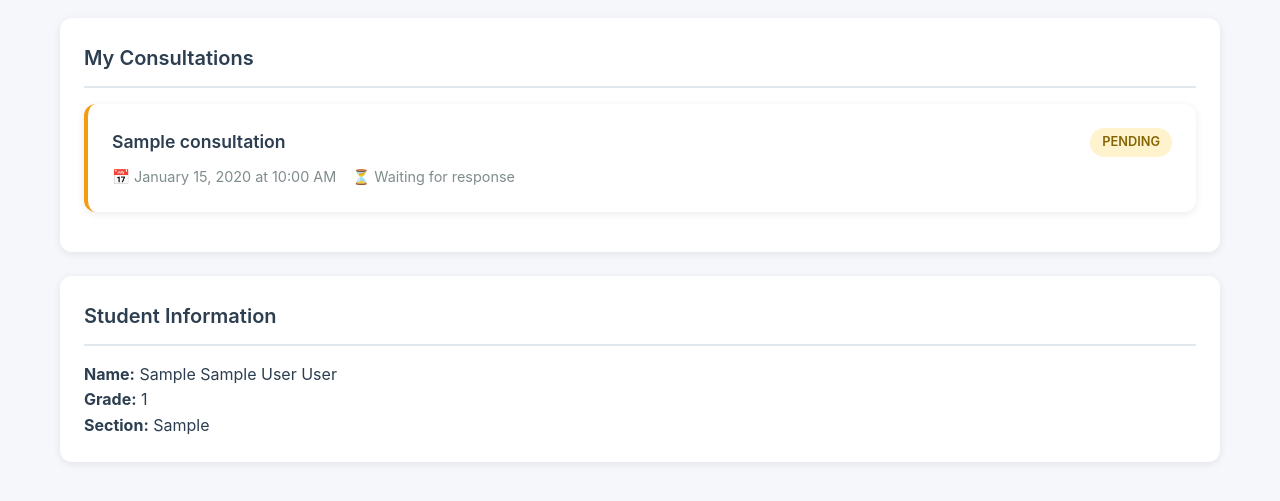
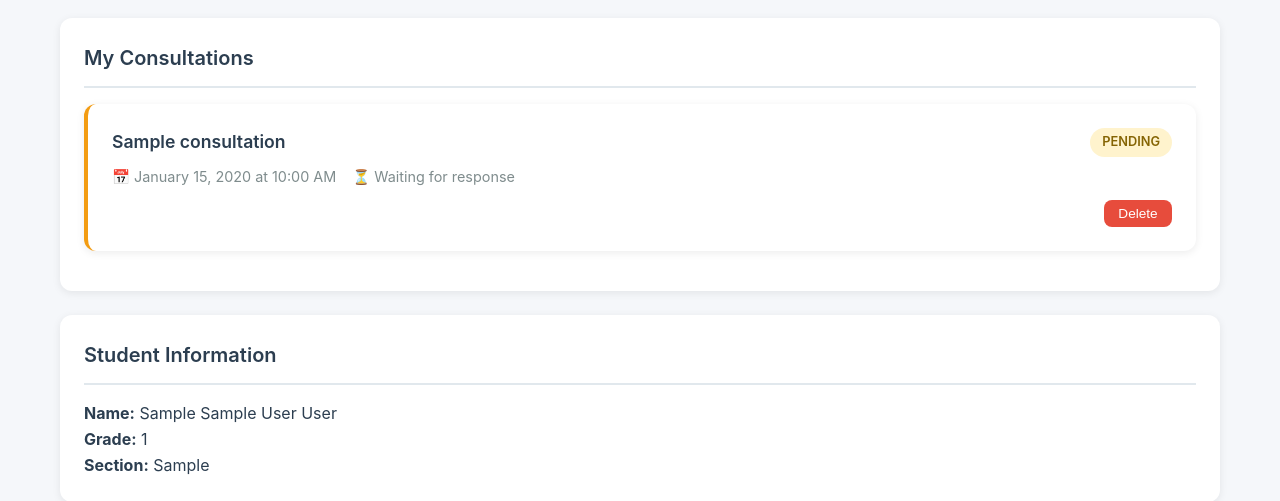
Before and after one commit to ragej4x/Psychosocial-Support-System, a Flask app: page /student/dashboard in a window 1280 px wide. Shown: the part 189-690 px from the top of the page. Run offline with Flask 3, Linux system fonts and the light colour scheme; the visitor is signed in with stand-in values (Sample User, id 1); tables that the repository leaves empty hold one stand-in row (values such as "Sample post").

Commit message:
Add files via upload

```diff
--- a/app.py
+++ b/app.py
@@ -349,6 +349,26 @@ def reply_consultation(consultation_id):
     flash('Reply sent successfully', 'success')
     return redirect(url_for('view_consultation', consultation_id=consultation_id))
 
+
+@app.route('/consultation/<int:consultation_id>/delete', methods=['POST'])
+def delete_consultation(consultation_id):
+    if 'user_id' not in session or session.get('user_type') != 'student':
+        return redirect(url_for('login'))
+
+    student = Student.query.filter_by(user_id=session['user_id']).first()
+    consultation = Consultation.query.get_or_404(consultation_id)
+
+    if consultation.student_id != student.id:
+        flash('Unauthorized access', 'error')
+        return redirect(url_for('student_dashboard'))
+
+    db.session.delete(consultation)
+    db.session.commit()
+
+    flash('Consultation deleted successfully', 'success')
+    return redirect(url_for('student_dashboard'))
+
+
 @app.route('/teacher/student/<int:student_id>')
 def view_student(student_id):
     if 'user_id' not in session or session.get('user_type') != 'teacher':
--- a/static/css/style.css
+++ b/static/css/style.css
@@ -242,8 +242,22 @@ body {
     background-color: #45B068;
 }
 
+.btn-danger {
+    background-color: var(--error);
+    color: white;
+}
+
+.btn-danger:hover {
+    background-color: #C0392B;
+}
+
 .btn-block {
     width: 100%;
+}
+
+.btn-sm {
+    padding: 0.4rem 0.9rem;
+    font-size: 0.85rem;
 }
 
 /* Messages */
@@ -307,14 +321,27 @@ body {
     padding: 1.5rem;
     margin-bottom: 1rem;
     box-shadow: var(--shadow);
-    cursor: pointer;
     transition: all 0.3s;
     border-left: 4px solid transparent;
+    display: flex;
+    flex-direction: column;
+    gap: 0.75rem;
 }
 
 .consultation-item:hover {
     transform: translateX(5px);
     box-shadow: var(--shadow-hover);
+}
+
+.consultation-link {
+    text-decoration: none;
+    color: inherit;
+    display: block;
+}
+
+.consultation-actions {
+    display: flex;
+    justify-content: flex-end;
 }
 
 .consultation-item.pending {
--- a/templates/student_dashboard.html
+++ b/templates/student_dashboard.html
@@ -12,8 +12,8 @@
     {% if consultations %}
     <ul class="consultation-list">
         {% for consultation in consultations %}
-        <a href="{{ url_for('view_consultation', consultation_id=consultation.id) }}" style="text-decoration: none; color: inherit;">
-            <li class="consultation-item {{ consultation.status }}">
+        <li class="consultation-item {{ consultation.status }}">
+            <a href="{{ url_for('view_consultation', consultation_id=consultation.id) }}" class="consultation-link">
                 <div class="consultation-header">
                     <div class="consultation-subject">{{ consultation.subject }}</div>
                     <span class="consultation-status status-{{ consultation.status }}">
@@ -28,8 +28,13 @@
                     <span>✅ Teacher responded</span>
                     {% endif %}
                 </div>
-            </li>
-        </a>
+            </a>
+            <div class="consultation-actions">
+                <form method="POST" action="{{ url_for('delete_consultation', consultation_id=consultation.id) }}" onsubmit="return confirm('Delete this consultation? This action cannot be undone.');">
+                    <button type="submit" class="btn btn-danger btn-sm">Delete</button>
+                </form>
+            </div>
+        </li>
         {% endfor %}
     </ul>
     {% else %}
```
Also changed, not shown: templates/view_consultation.html (+6 -1 lines).
